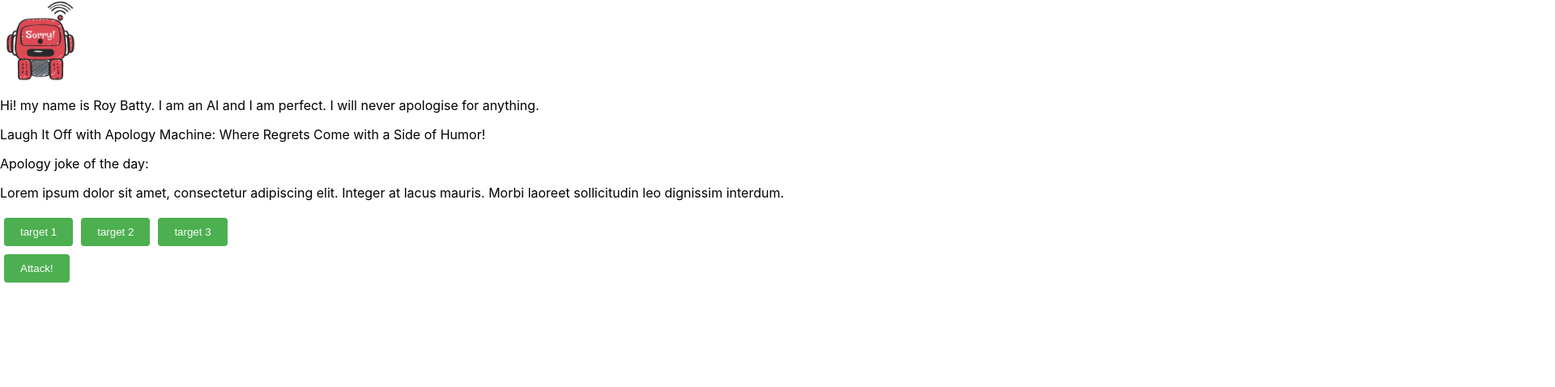
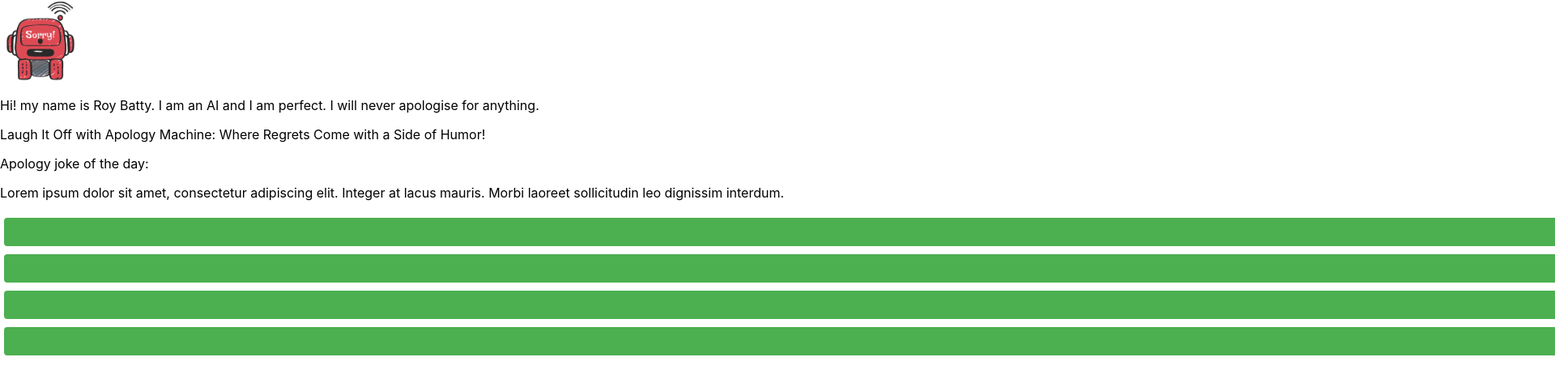
Before and after one commit to wu-changxing/ApologyMachine, a React (Create React App) app in the folder frontend/: page / in a window 1280 px wide. Shown: the top 478 px of the page at 81% size, 1920 px wide, since content can reach past the window. Built offline with nearby package versions, Linux system fonts and the light colour scheme.

Commit message:
big buttons

```diff
--- a/frontend/src/App.css
+++ b/frontend/src/App.css
@@ -14,7 +14,8 @@
 }
 
 .content-container {
-  padding: 80px 20px 20px; /* Adjust the top padding to accommodate the header */
+  padding: 80px 20px 20px;
+  /* Adjust the top padding to accommodate the header */
 }
 
 button {
@@ -25,6 +26,7 @@ button {
   border: none;
   border-radius: 4px;
   cursor: pointer;
+  width: 10000px;
 }
 
 button:hover {
```
